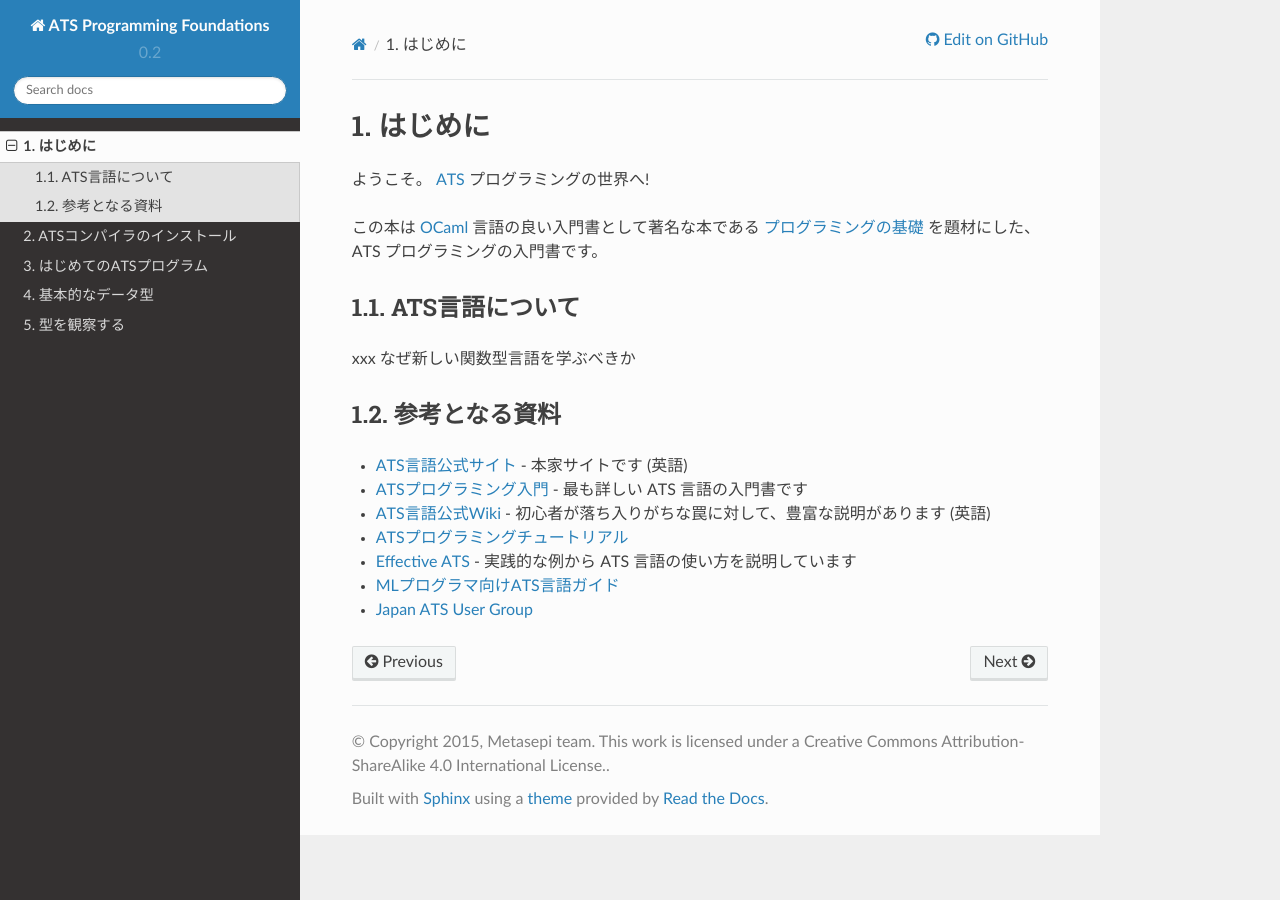
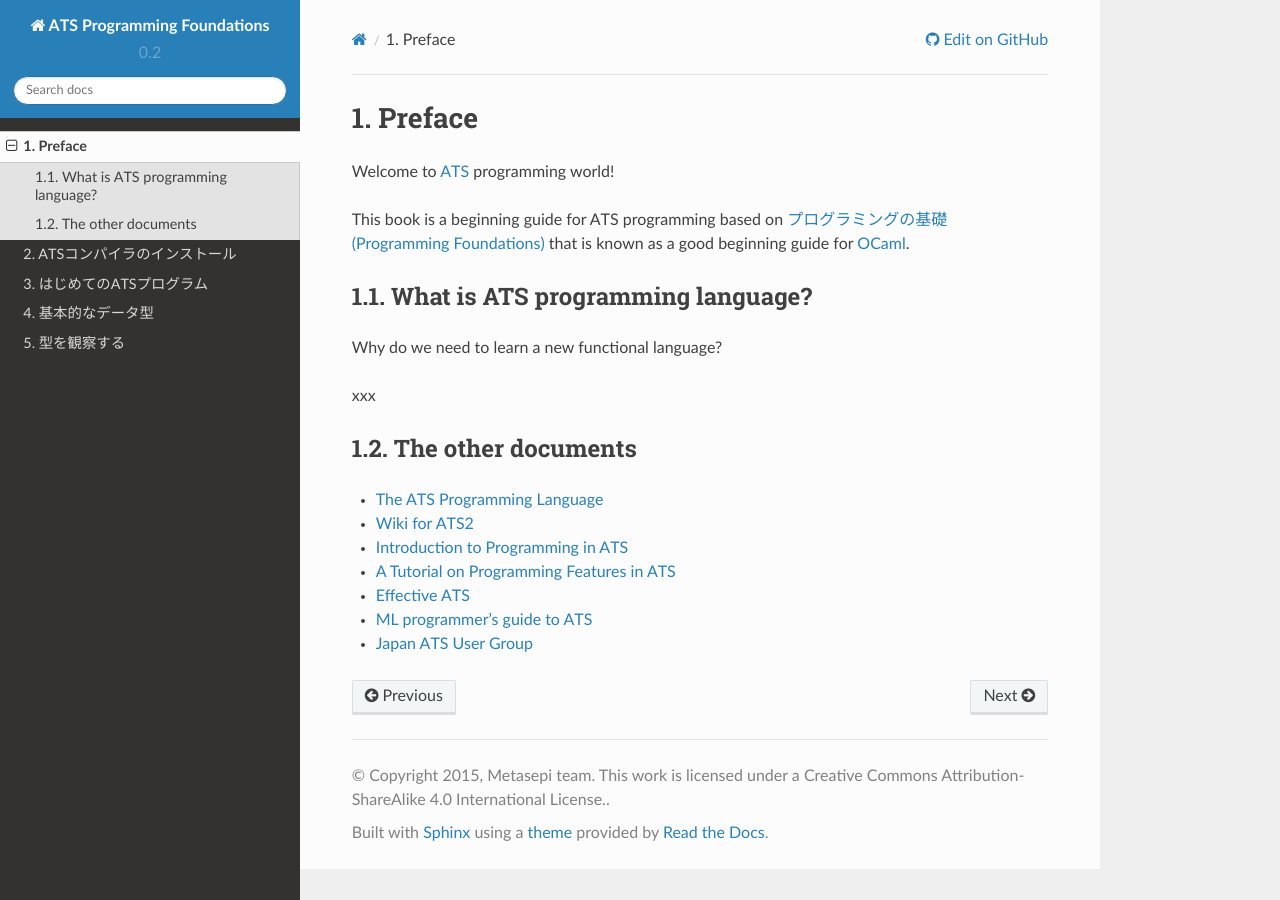
Before and after one commit to jats-ug/ATS_Foundations, a Sphinx documentation site: the page built from source/preface.rst, in a window 1280 px wide. Built offline with Sphinx 7.4.7 and the Read the Docs theme 2.0.0, drawn with Linux system fonts in a browser that asks for light colours.

Commit message:
Preface in English

```diff
--- a/source/preface.rst
+++ b/source/preface.rst
@@ -1,35 +1,37 @@
-========
-はじめに
-========
+=======
+Preface
+=======
 
-ようこそ。 ATS_ プログラミングの世界へ!
+Welcome to ATS_ programming world!
 
-この本は OCaml_ 言語の良い入門書として著名な本である `プログラミングの基礎`_ を題材にした、ATS プログラミングの入門書です。
+This book is a beginning guide for ATS programming based on `プログラミングの基礎 (Programming Foundations)`_ that is known as a good beginning guide for OCaml_.
 
 .. _ATS: http://www.ats-lang.org/
 .. _OCaml: https://ocaml.org/
-.. _プログラミングの基礎: http://pllab.is.ocha.ac.jp/~asai/book/Top.html
+.. _`プログラミングの基礎 (Programming Foundations)`: http://pllab.is.ocha.ac.jp/~asai/book/Top.html
 
-ATS言語について
-===============
+What is ATS programming language?
+=================================
 
-xxx なぜ新しい関数型言語を学ぶべきか
+Why do we need to learn a new functional language?
 
-参考となる資料
-==============
+xxx
 
-* `ATS言語公式サイト`_ - 本家サイトです (英語)
-* `ATSプログラミング入門`_ - 最も詳しい ATS 言語の入門書です
-* `ATS言語公式Wiki`_ - 初心者が落ち入りがちな罠に対して、豊富な説明があります (英語)
-* `ATSプログラミングチュートリアル`_
-* `Effective ATS`_ - 実践的な例から ATS 言語の使い方を説明しています
-* `MLプログラマ向けATS言語ガイド`_
+The other documents
+===================
+
+* `The ATS Programming Language`_
+* `Wiki for ATS2`_
+* `Introduction to Programming in ATS`_
+* `A Tutorial on Programming Features in ATS`_
+* `Effective ATS`_
+* `ML programmer's guide to ATS`_
 * `Japan ATS User Group`_
 
-.. _`ATS言語公式サイト`: http://www.ats-lang.org/
-.. _`ATS言語公式Wiki`: https://github.com/githwxi/ATS-Postiats/wiki
-.. _`ATSプログラミング入門`: http://jats-ug.metasepi.org/doc/ATS2/INT2PROGINATS/
-.. _`ATSプログラミングチュートリアル`: http://jats-ug.metasepi.org/doc/ATS2/ATS2TUTORIAL/
-.. _`Effective ATS`: https://github.com/jats-ug/translate/blob/master/Manual/EffectiveATS.md
-.. _`MLプログラマ向けATS言語ガイド`: https://github.com/jats-ug/translate/blob/master/Web/cs.likai.org/ats/ml-programmers-guide-to-ats.md
+.. _`The ATS Programming Language`: http://www.ats-lang.org/
+.. _`Wiki for ATS2`: https://github.com/githwxi/ATS-Postiats/wiki
+.. _`Introduction to Programming in ATS`: http://ats-lang.sourceforge.net/DOCUMENT/INT2PROGINATS/HTML/INT2PROGINATS-BOOK.html
+.. _`A Tutorial on Programming Features in ATS`: http://ats-lang.sourceforge.net/DOCUMENT/ATS2TUTORIAL/HTML/ATS2TUTORIAL-BOOK.html
+.. _`Effective ATS`: http://ats-lang.sourceforge.net/EXAMPLE/EFFECTIVATS/
+.. _`ML programmer's guide to ATS`: http://cs.likai.org/ats/ml-programmers-guide-to-ats
 .. _`Japan ATS User Group`: http://jats-ug.metasepi.org/
```
